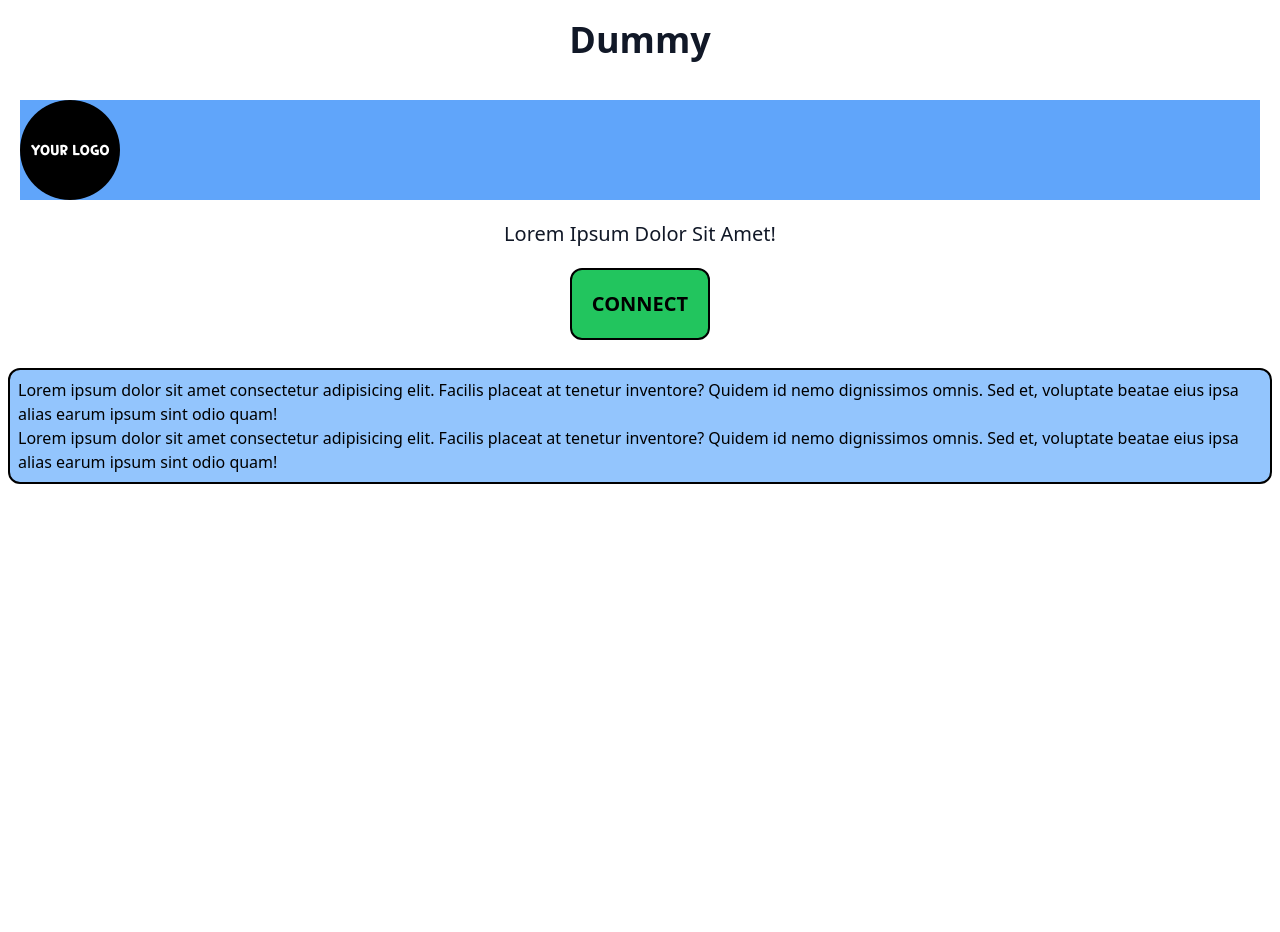
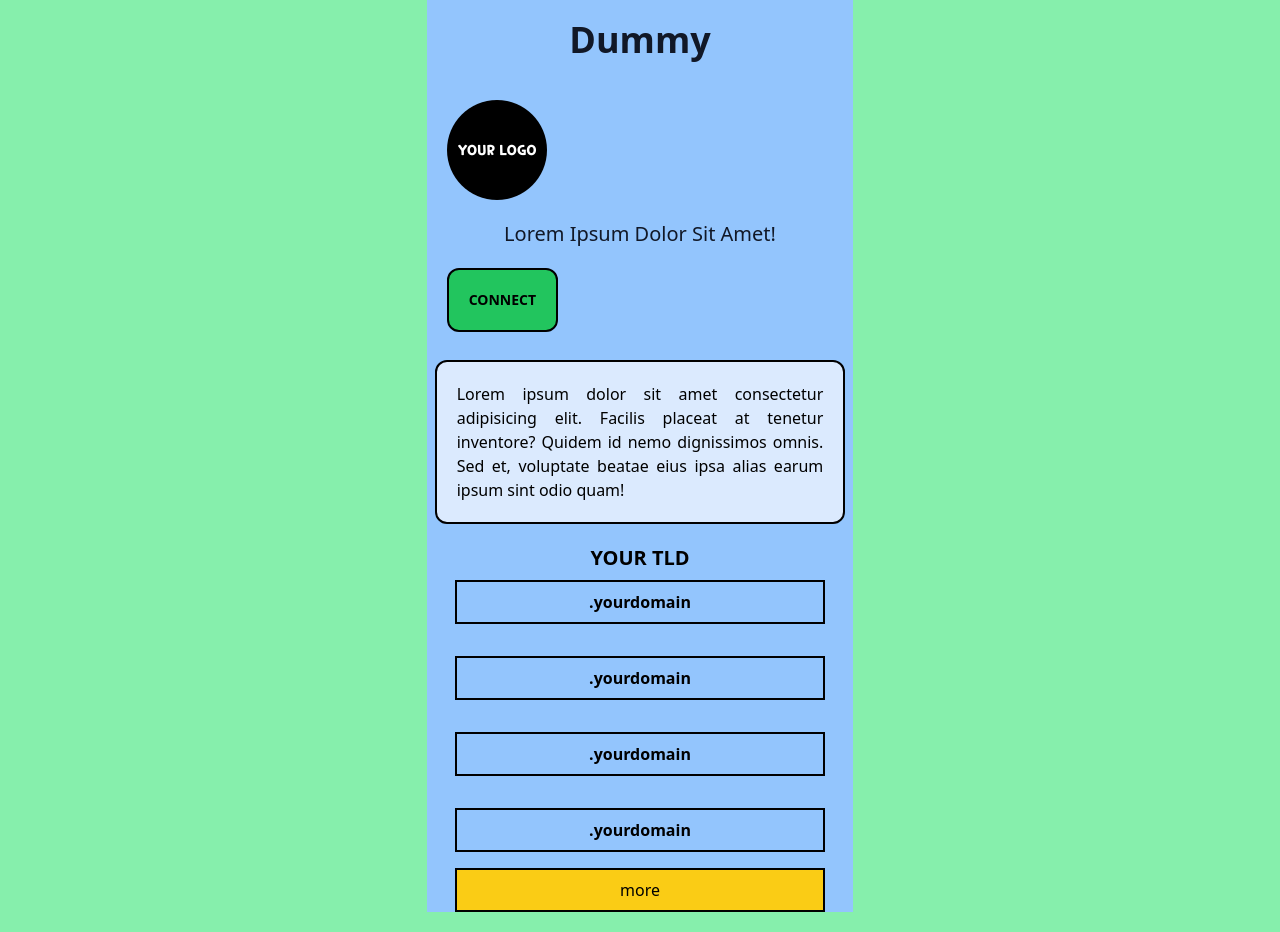
Before and after one commit to dotdwebo/learn-tailwindcss, a website: page landingpage/landingpage01.html in a window 1280 px wide. Before the commit the page ends 800 px from the top, so only its background shows below. Drawn offline with Linux system fonts and the light colour scheme.

Commit message:
work in progress

```diff
--- a/landingpage/landingpage01.html
+++ b/landingpage/landingpage01.html
@@ -7,14 +7,17 @@
     <title>Landing Page</title>
     <link rel="stylesheet" href="../dist/output.css">
 </head>
-<body>
-    <div>
+<body class="bg-green-300">
+
+    <!-- container -->
+    <div class="container mx-auto w-1/3">
+        <div class="bg-blue-300">
             <!-- Title -->
             <h1 class="text-4xl text-gray-900 text-center font-bold p-5">Dummy</h1>
             <!-- End of Title -->
 
             <!-- Logo -->
-        <div class="m-5 bg-blue-400">
+            <div class="m-5">
                 <img src="./images/yourlogo.png" alt="your logo" class="">
             </div>
 
@@ -24,17 +27,34 @@
             <!-- End of Tagline -->
 
             <!-- Connect -->
-        <div class="flex justify-center">
-            <button class="text-center text-xl rounded-xl font-bold uppercase m-5 p-5 bg-green-500 border-2 border-black">Connect</button>
+            <div class="">
+                <button class="text-center text-sm rounded-xl font-bold uppercase m-5 p-5 bg-green-500 border-2 border-black">Connect</button>
             </div>
             <!-- End of Connect -->
 
             <!-- Description -->
-        <div class="border-2 border-black m-2 bg-blue-300 p-2 rounded-xl">
-            <p>Lorem ipsum dolor sit amet consectetur adipisicing elit. Facilis placeat at tenetur inventore? Quidem id nemo dignissimos omnis. Sed et, voluptate beatae eius ipsa alias earum ipsum sint odio quam!</p>
-            <p>Lorem ipsum dolor sit amet consectetur adipisicing elit. Facilis placeat at tenetur inventore? Quidem id nemo dignissimos omnis. Sed et, voluptate beatae eius ipsa alias earum ipsum sint odio quam!</p>
+            <div class="border-2 border-black m-2 bg-blue-100 p-5 rounded-xl">
+                <p class="text-justify">Lorem ipsum dolor sit amet consectetur adipisicing elit. Facilis placeat at tenetur inventore? Quidem id nemo dignissimos omnis. Sed et, voluptate beatae eius ipsa alias earum ipsum sint odio quam!</p>
+
             </div>
             <!-- End of Description -->
+
+            <!-- TLD -->
+            <div class="m-5 ">
+                <div class="uppercase text-center text-xl text-center font-bold ">Your TLD</div>
+                <div class="grid grid-cols-2 gap-4 ">
+                    <div class="border-2 border-black m-2 text-center font-bold p-2">.yourdomain</div>
+                    <div class="border-2 border-black m-2 text-center font-bold p-2">.yourdomain</div>
+                    <div class="border-2 border-black m-2 text-center font-bold p-2">.yourdomain</div>
+                    <div class="border-2 border-black m-2 text-center font-bold p-2">.yourdomain</div>
                 </div>
+                <a href="#"><div class="p-2 border-2 border-black text-center m-2 bg-yellow-400">more</div></a>
+
+            </div>
+            <!-- End of TLD -->
+        </div>
+    </div>
+    <!-- end of container -->
+
 </body>
 </html>
--- a/package.json
+++ b/package.json
@@ -18,5 +18,8 @@
   "bugs": {
     "url": "https://github.com/dotdwebo/learn-tailwindcss/issues"
   },
-  "homepage": "https://github.com/dotdwebo/learn-tailwindcss#readme"
+  "homepage": "https://github.com/dotdwebo/learn-tailwindcss#readme",
+  "devDependencies": {
+    "tailwindcss": "^3.1.8"
+  }
 }
--- a/tailwind.config.js
+++ b/tailwind.config.js
@@ -2,6 +2,7 @@
 module.exports = {
   content: [
     "index.html",
+    "./landingpage/**/*.{html,js",
     "./components/**/*.{html,js}",
   ],
   theme: {
```
Also changed, not shown: CHANGELOG.md, dist/output.css, 1 other file. Lines whose indentation alone changed are shown as unchanged.
